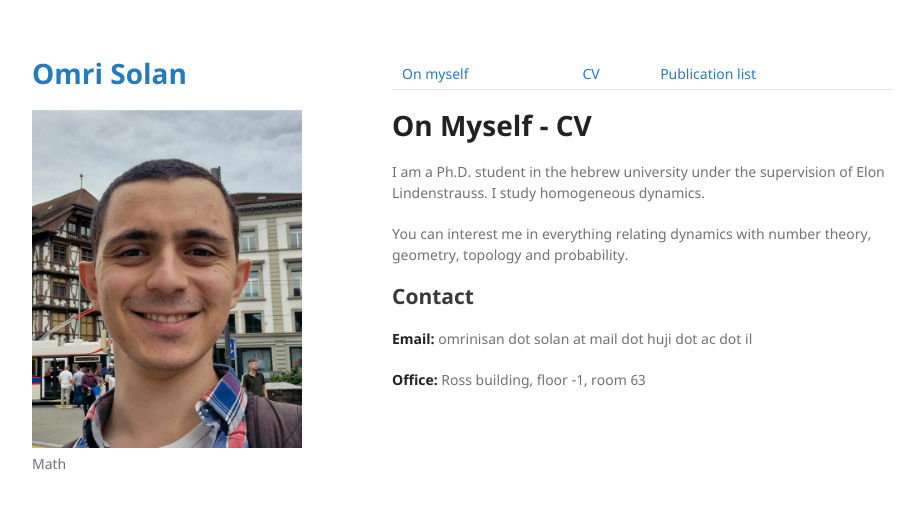
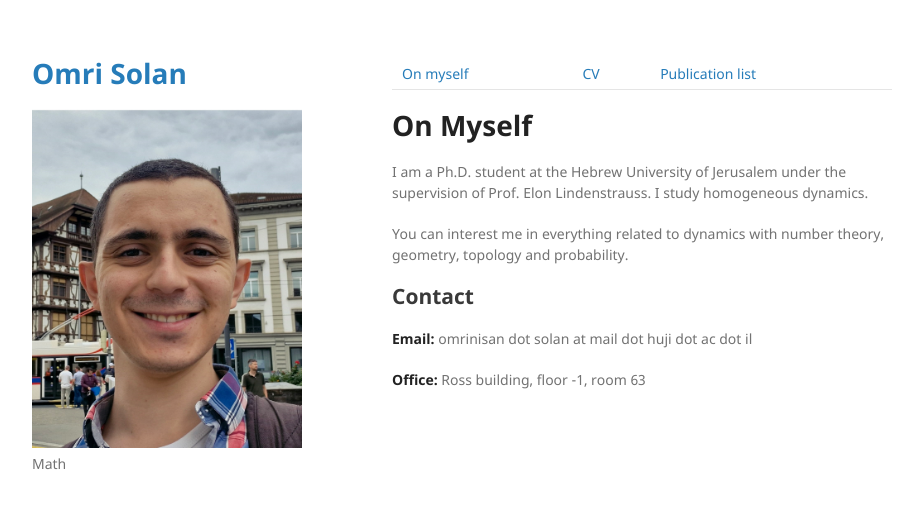
Before and after one commit to omriso/omriso.github.io, a Jekyll site: the page built from index.md, in a window 1280 px wide. Shown: the top 509 px of the page, without its empty margins (178-1093 px from the left). Built offline with Jekyll 4.4.1, drawn with Linux system fonts in a browser that asks for light colours.

Commit message:
minor changes index

```diff
--- a/index.md
+++ b/index.md
@@ -4,11 +4,11 @@ layout: default
 
 [On myself](./index.html) | [CV](./CV.html) | [Publication list](./publications.html)
 
-# **On Myself \- CV**
+# **On Myself**
 
-I am a Ph.D. student in the hebrew university under the supervision of Elon Lindenstrauss. I study homogeneous dynamics.
+I am a Ph.D. student at the Hebrew University of Jerusalem under the supervision of Prof. Elon Lindenstrauss. I study homogeneous dynamics.
 
-You can interest me in everything relating dynamics with number theory, geometry, topology and probability.
+You can interest me in everything related to dynamics with number theory, geometry, topology and probability.
 
 ## Contact
 
```
